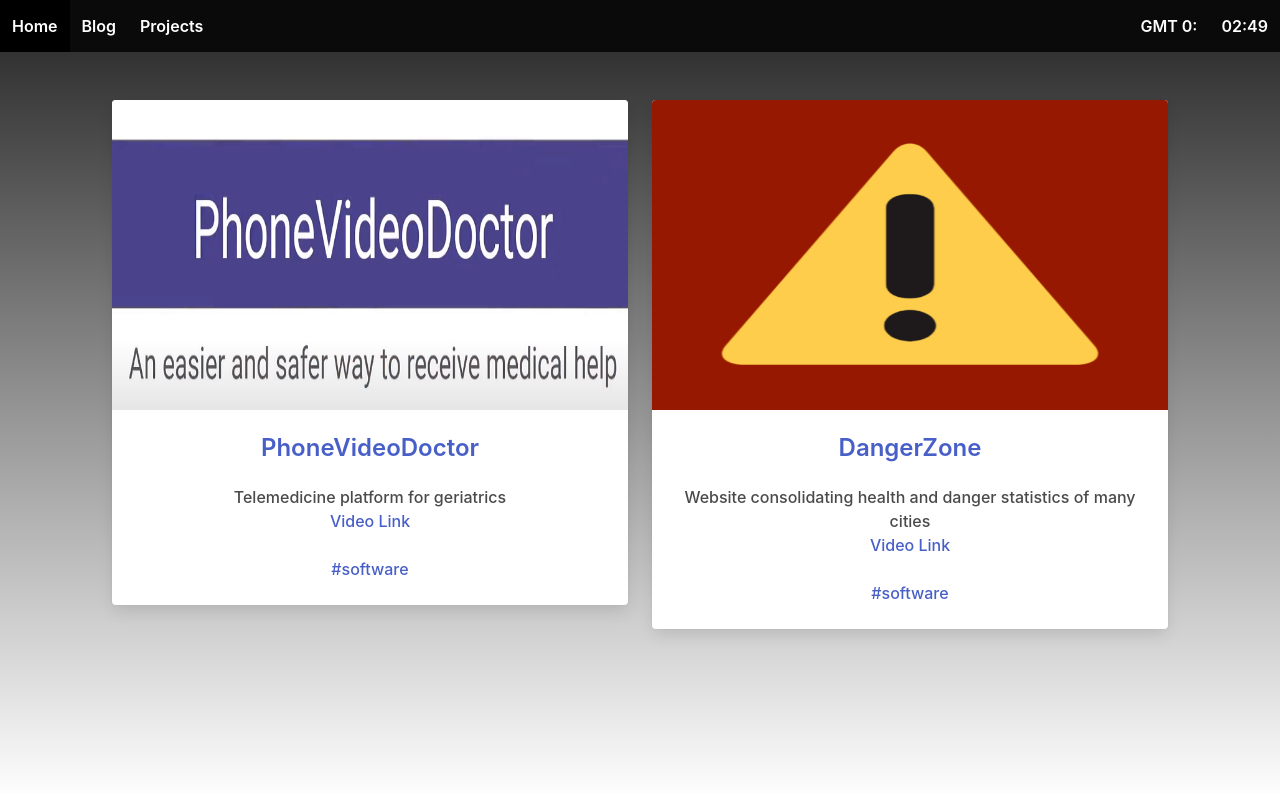
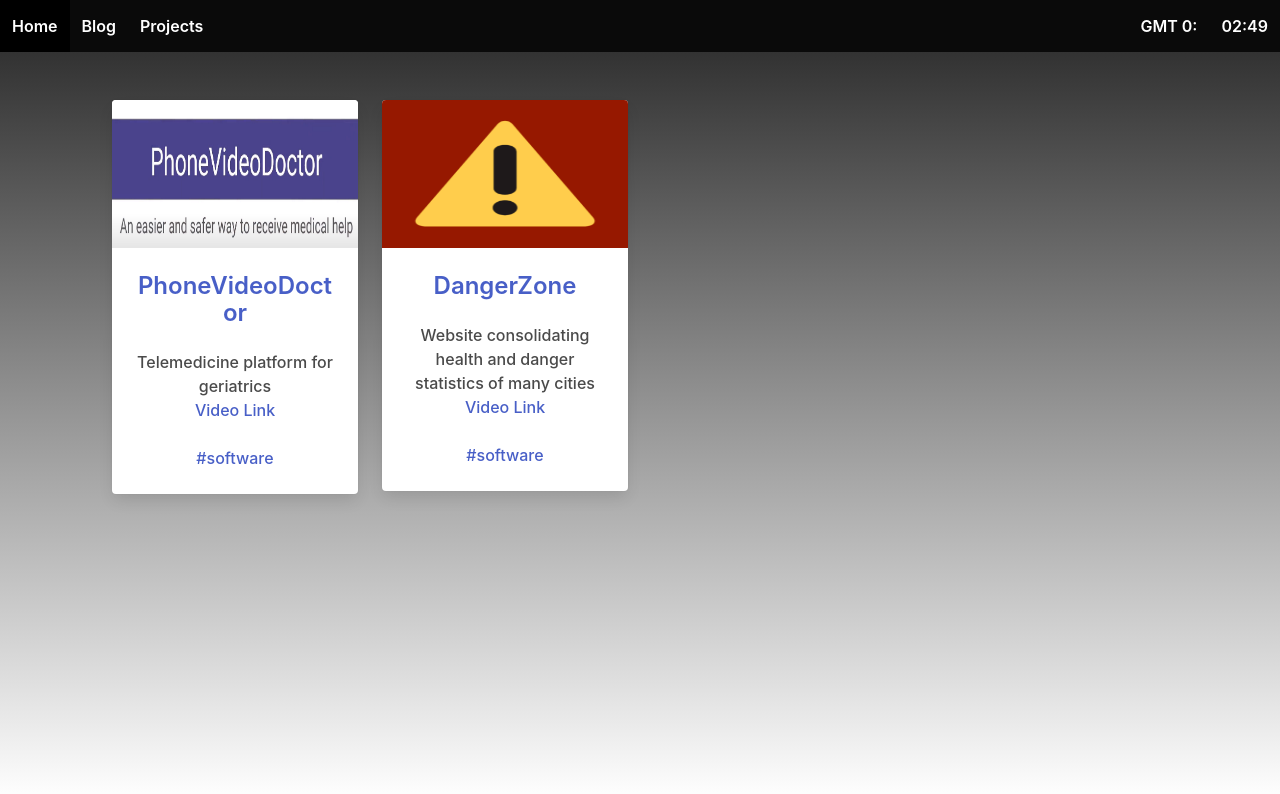
Before and after one commit to vphan6896/my-web, a React (Create React App) app: page /projects in a window 1280 px wide. Shown: the top 794 px of the page. Built offline with nearby package versions, Linux system fonts and the light colour scheme.

Commit message:
Properly use === as comparator in Navbar and made cards 1/4 size instead of 1/2

```diff
--- a/package.json
+++ b/package.json
@@ -42,6 +42,6 @@
     ]
   },
   "devDependencies": {
-    "gh-pages": "^3.1.0"
+    "gh-pages": "^3.2.3"
   }
 }
--- a/src/Components/Cards/Card.js
+++ b/src/Components/Cards/Card.js
@@ -2,7 +2,7 @@ import {Link} from "react-router-dom";
 
 function Card(props) {
     return(
-        <div className="column is-one-half">
+        <div className="column is-one-quarter">
             <div className="card">
             <div className="card-image">
                 <figure className="image is-5by3">
--- a/src/Components/Navigation/Navbar.js
+++ b/src/Components/Navigation/Navbar.js
@@ -56,10 +56,10 @@ class Navbar extends Component {
     var hr = dt.getHours();
     var min = dt.getMinutes();
     //getMinutes() may return a 1 digit number so supplement with a '0' to look nicer on display
-    if (min.toString().length == 1) {
+    if (min.toString().length === 1) {
       min = "0" + min;
     }
-    if (hr.toString().length == 1 ) {
+    if (hr.toString().length === 1 ) {
       hr = "0" + hr;
     }
 
```
Also changed, not shown: 1 other file (tests, documents, lock files or other folders).
